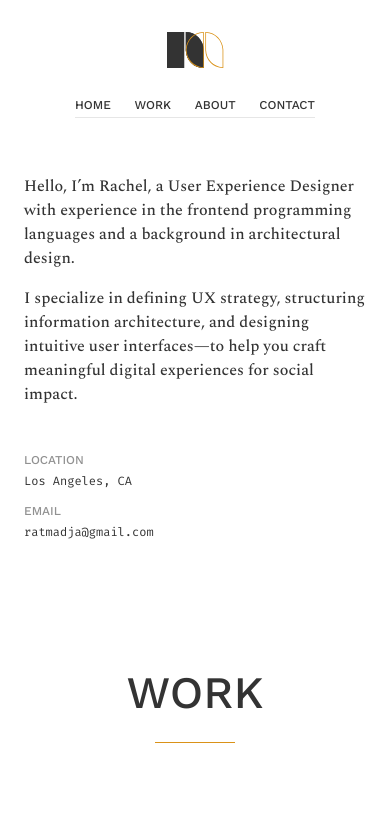
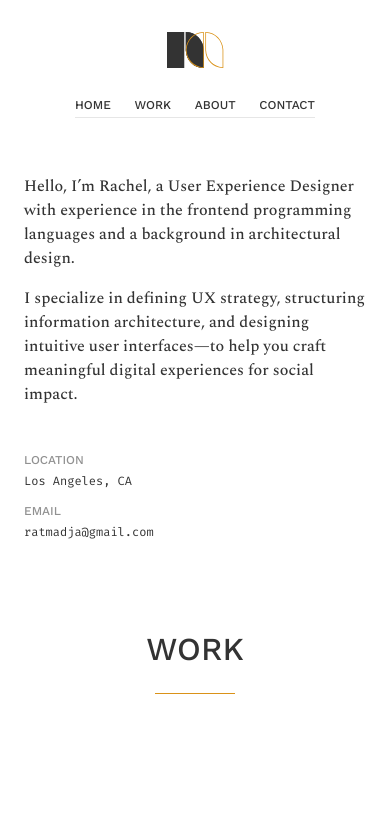
Before and after one commit to ratmadja/RachelAtmadjaUXPortfolio, a plain HTML site: page index.html in a window 390 px wide. Shown: the top 835 px of the page. Drawn offline with nearby package versions, Linux system fonts and the light colour scheme; a script that the page names is missing.

Commit message:
16revision

```diff
--- a/css/master.css
+++ b/css/master.css
@@ -709,7 +709,7 @@ footer {
   }
   .section-title {
     font-family: 'work sans', sans-serif;
-    font-size: 2.8125em;
+    font-size: 2em;
     line-height: 0.75em;
     margin-top: 3em;
     margin-bottom: 0em;
```
